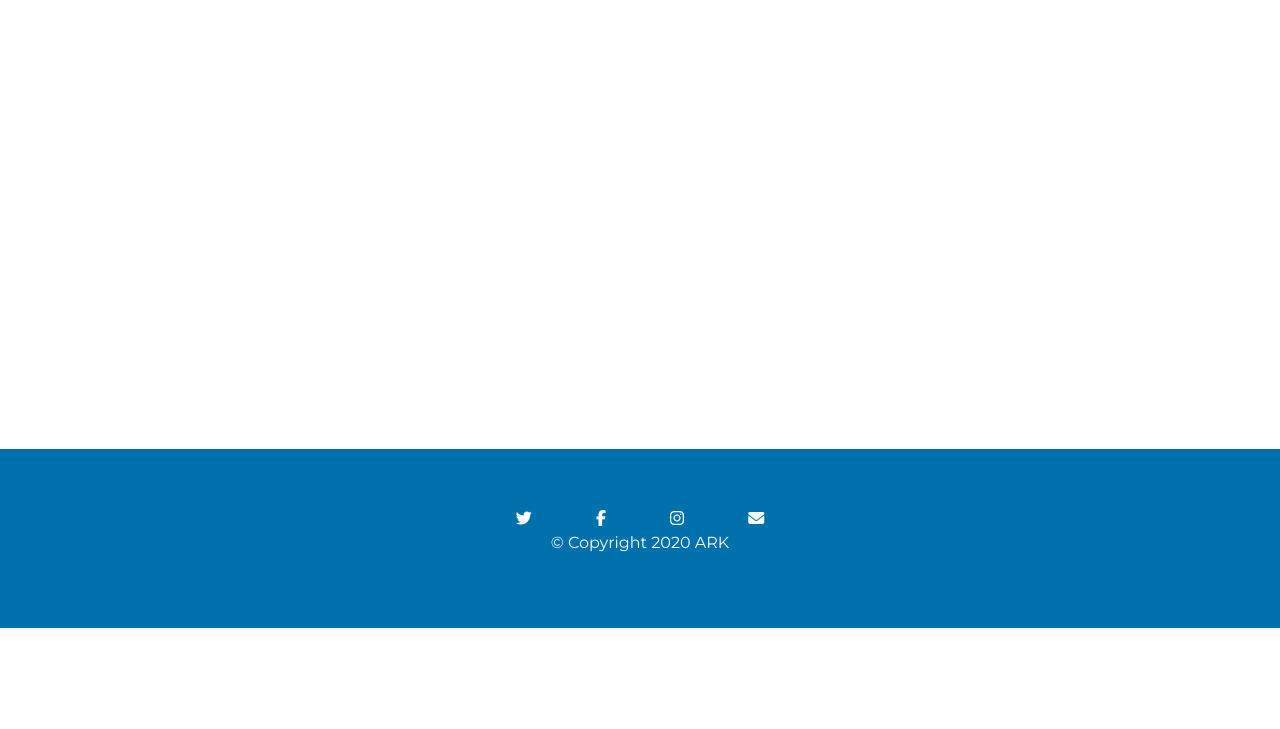
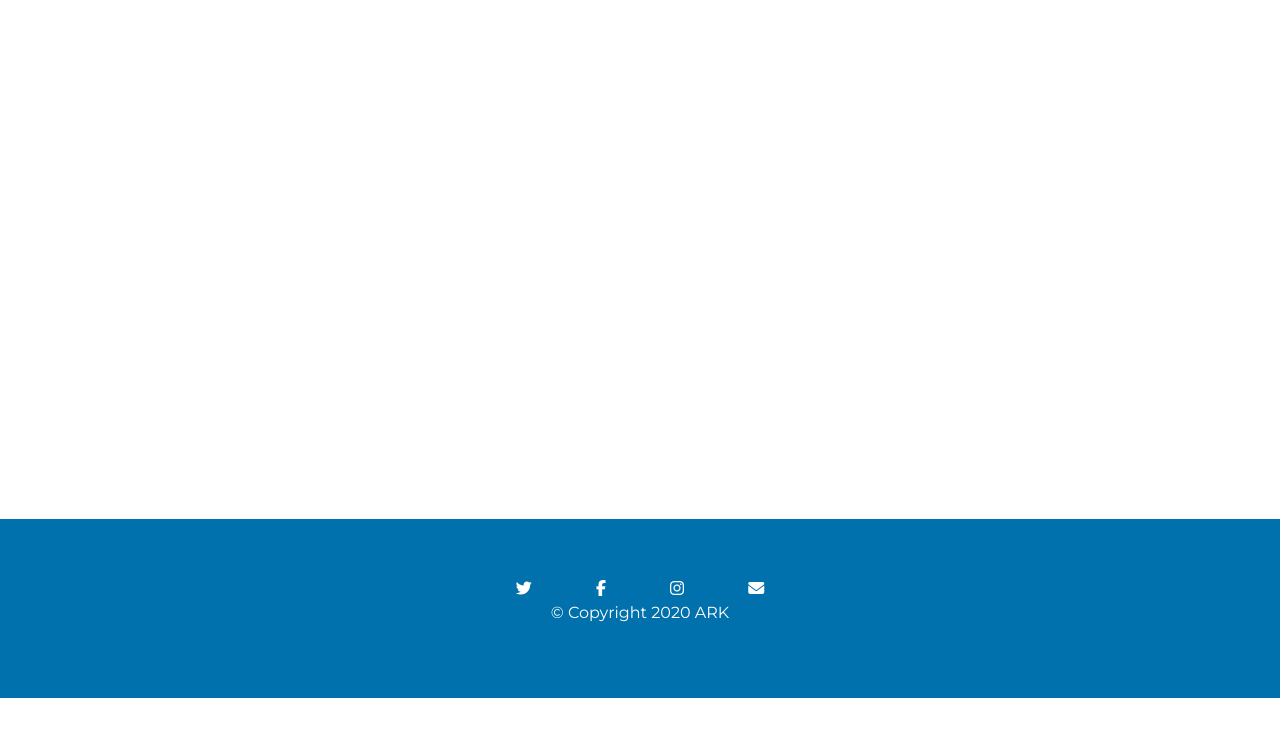
Before and after one commit to linkwb/ARKGiving, a Node server app: template views/give.ejs in a window 1280 px wide. Shown: the part 71-800 px from the top of the page. Run offline with Node 20, Linux system fonts and the light colour scheme; the template is opened without the code that fills it, so the values that code supplies are empty; some libraries are stand-ins or nearby versions.

Commit message:
Adjust footer to be sticky.

```diff
--- a/public/css/styles.css
+++ b/public/css/styles.css
@@ -78,6 +78,12 @@ p {
 }
 
 /* Footer */
+#footer {
+  display: flex;
+  flex-direction: column;
+  justify-content: space-between;
+}
+
 .icon {
   padding: 0 30px;
 }
@@ -128,5 +134,5 @@ input[type="text"], input[type="phone"], input[type="email"] {
 }
 
 .min {
-  min-height: 450px;
+  min-height: 65vh;
 }
--- a/views/footer.ejs
+++ b/views/footer.ejs
@@ -1,6 +1,6 @@
 <!-- Footer -->
 
-<footer class="colored-section center">
+<footer class="colored-section center" id="footer">
   <div class="container-fluid">
 
     <i class="fab fa-twitter icon"></i>
```
